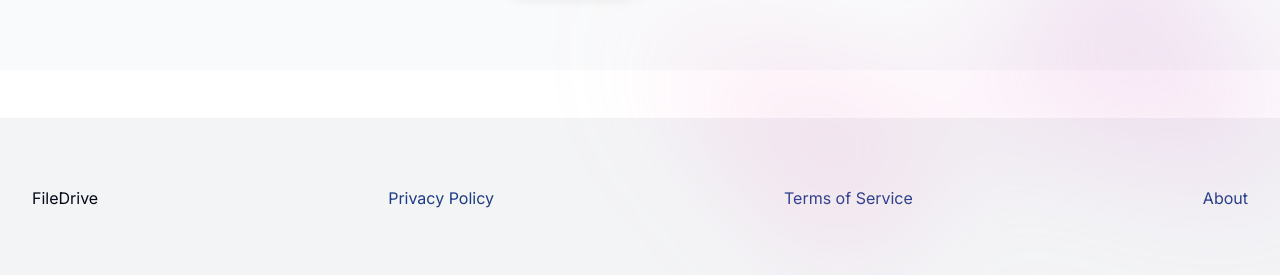
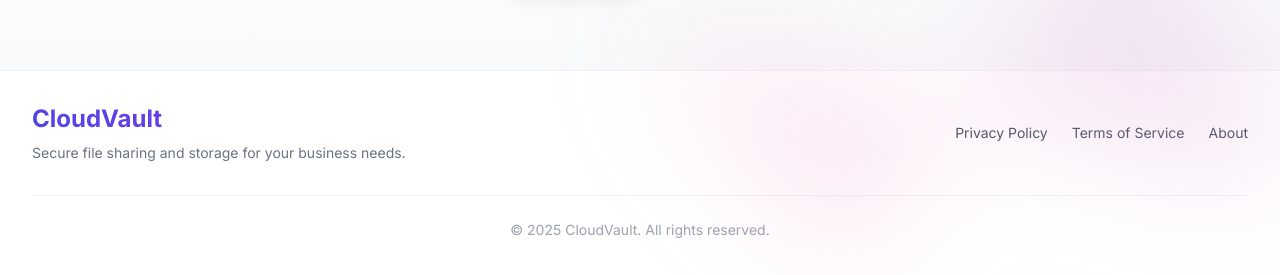
Before and after one commit to judeotine/CloudVault, a Next.js app: page / in a window 1280 px wide. Shown: the part 817-1092 px from the top of the page. Built offline with nearby package versions, Linux system fonts and the light colour scheme; no server answers.

Commit message:
updated a ui feature on footer

```diff
--- a/src/app/footer.tsx
+++ b/src/app/footer.tsx
@@ -2,23 +2,49 @@ import Link from "next/link";
 
 export function Footer() {
   return (
-    <div className="h-40 bg-gray-100 mt-12 flex items-center">
-      <div className="container mx-auto flex justify-between items-center">
-        <div>FileDrive</div>
+    <footer className="bg-white border-t border-gray-100">
+      <div className="max-w-7xl mx-auto px-4 sm:px-6 lg:px-8 py-8">
+        <div className="flex flex-col md:flex-row md:items-center md:justify-between">
+          {/* Brand Section */}
+          <div className="mb-8 md:mb-0">
+            <h2 className="text-2xl font-bold bg-gradient-to-r from-indigo-600 to-purple-600 bg-clip-text text-transparent">
+              CloudVault
+            </h2>
+            <p className="mt-2 text-sm text-gray-500 max-w-md">
+              Secure file sharing and storage for your business needs.
+            </p>
+          </div>
 
-        <Link className="text-blue-900 hover:text-blue-500" href="/privacy">
+          {/* Links Section */}
+          <div className="flex flex-wrap gap-6 items-center">
+            <Link
+              href="/privacy"
+              className="text-sm text-gray-600 hover:text-indigo-600 transition-colors duration-200"
+            >
               Privacy Policy
             </Link>
             <Link
-          className="text-blue-900 hover:text-blue-500"
               href="/terms-of-service"
+              className="text-sm text-gray-600 hover:text-indigo-600 transition-colors duration-200"
             >
               Terms of Service
             </Link>
-        <Link className="text-blue-900 hover:text-blue-500" href="/about">
+            <Link
+              href="/about"
+              className="text-sm text-gray-600 hover:text-indigo-600 transition-colors duration-200"
+            >
               About
             </Link>
           </div>
         </div>
+
+        {/* Copyright Section */}
+        <div className="mt-8 pt-6 border-t border-gray-100">
+          <p className="text-center text-sm text-gray-400">
+            © {new Date().getFullYear()} CloudVault. All rights reserved.
+          </p>
+        </div>
+      </div>
+    </footer>
   );
 }
```
Lines whose indentation alone changed are shown as unchanged.
